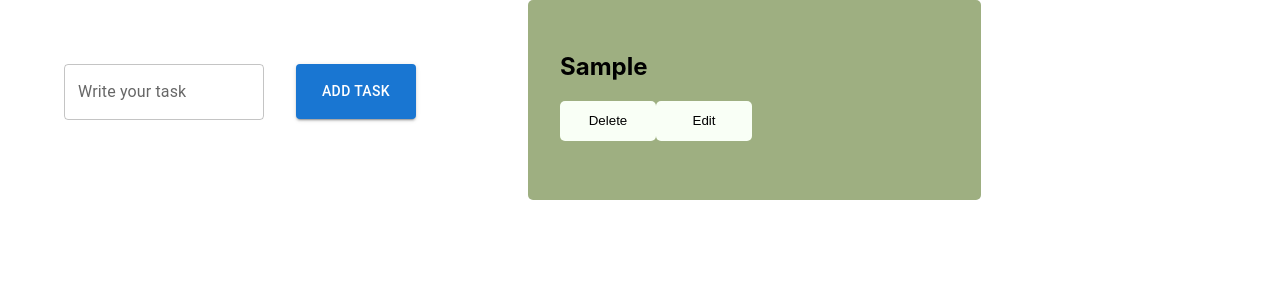
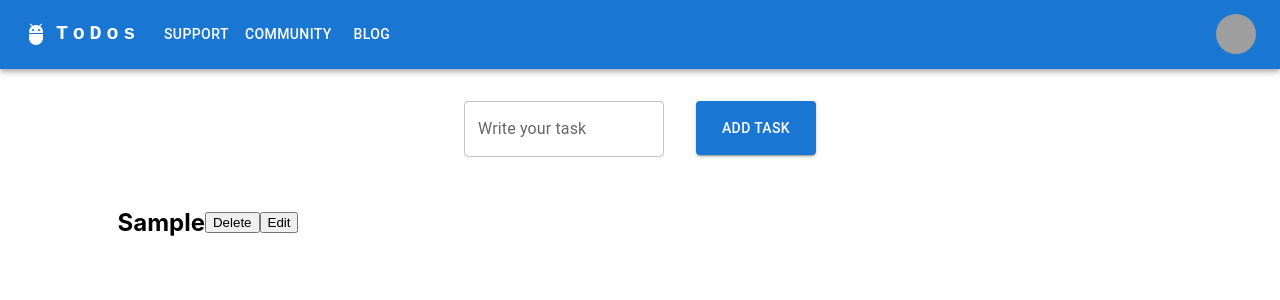
Before and after one commit to Julu1994/React-testing, a React (Create React App) app: page / in a window 1280 px wide. Both pictures are taken after typing "Sample" into the empty fields and a click on the button "ADD TASK". Shown: the top 300 px of the page. Built offline with nearby package versions, Linux system fonts and the light colour scheme; grey boxes are pictures that could not be loaded.

Commit message:
Using MUI AppBar as header

```diff
--- a/package.json
+++ b/package.json
@@ -5,6 +5,7 @@
   "dependencies": {
     "@emotion/react": "^11.9.3",
     "@emotion/styled": "^11.9.3",
+    "@mui/icons-material": "^5.8.4",
     "@mui/material": "^5.9.1",
     "@reduxjs/toolkit": "^1.8.3",
     "@testing-library/jest-dom": "^5.16.4",
--- a/src/Components/header.js
+++ b/src/Components/header.js
@@ -0,0 +1,184 @@
+import * as React from "react";
+import {
+    AppBar,
+    Box,
+    Toolbar,
+    IconButton,
+    Typography,
+    Menu,
+    Container,
+    MenuItem,
+    Avatar,
+    Button,
+    Tooltip,
+} from "@mui/material";
+import AdbIcon from "@mui/icons-material/Adb";
+import MenuIcon from "@mui/icons-material/Menu";
+
+const pages = ["Support", "Community", "Blog"];
+const settings = ["Profile", "Account", "Dashboard", "Logout"];
+
+const ResponsiveAppBar = () => {
+    const [anchorElNav, setAnchorElNav] = React.useState(null);
+    const [anchorElUser, setAnchorElUser] = React.useState(null);
+
+    const handleOpenNavMenu = (event) => {
+        setAnchorElNav(event.currentTarget);
+    };
+    const handleOpenUserMenu = (event) => {
+        setAnchorElUser(event.currentTarget);
+    };
+
+    const handleCloseNavMenu = () => {
+        setAnchorElNav(null);
+    };
+
+    const handleCloseUserMenu = () => {
+        setAnchorElUser(null);
+    };
+
+    return (
+        <AppBar position="static">
+            <Container maxWidth="xl">
+                <Toolbar disableGutters>
+                    <AdbIcon
+                        sx={{ display: { xs: "none", md: "flex" }, mr: 1 }}
+                    />
+                    <Typography
+                        variant="h6"
+                        noWrap
+                        component="a"
+                        href="/"
+                        sx={{
+                            mr: 2,
+                            display: { xs: "none", md: "flex" },
+                            fontFamily: "monospace",
+                            fontWeight: 700,
+                            letterSpacing: ".3rem",
+                            color: "inherit",
+                            textDecoration: "none",
+                        }}>
+                        ToDos
+                    </Typography>
+
+                    <Box
+                        sx={{
+                            flexGrow: 1,
+                            display: { xs: "flex", md: "none" },
+                        }}>
+                        <IconButton
+                            size="large"
+                            aria-label="account of current user"
+                            aria-controls="menu-appbar"
+                            aria-haspopup="true"
+                            onClick={handleOpenNavMenu}
+                            color="inherit">
+                            <MenuIcon />
+                        </IconButton>
+                        <Menu
+                            id="menu-appbar"
+                            anchorEl={anchorElNav}
+                            anchorOrigin={{
+                                vertical: "bottom",
+                                horizontal: "left",
+                            }}
+                            keepMounted
+                            transformOrigin={{
+                                vertical: "top",
+                                horizontal: "left",
+                            }}
+                            open={Boolean(anchorElNav)}
+                            onClose={handleCloseNavMenu}
+                            sx={{
+                                display: { xs: "block", md: "none" },
+                            }}>
+                            {pages.map((page) => (
+                                <MenuItem
+                                    key={page}
+                                    onClick={handleCloseNavMenu}>
+                                    <Typography textAlign="center">
+                                        {page}
+                                    </Typography>
+                                </MenuItem>
+                            ))}
+                        </Menu>
+                    </Box>
+                    <AdbIcon
+                        sx={{ display: { xs: "flex", md: "none" }, mr: 1 }}
+                    />
+                    <Typography
+                        variant="h5"
+                        noWrap
+                        component="a"
+                        href=""
+                        sx={{
+                            mr: 2,
+                            display: { xs: "flex", md: "none" },
+                            flexGrow: 1,
+                            fontFamily: "monospace",
+                            fontWeight: 700,
+                            letterSpacing: ".3rem",
+                            color: "inherit",
+                            textDecoration: "none",
+                        }}>
+                        L
+                    </Typography>
+                    <Box
+                        sx={{
+                            flexGrow: 1,
+                            display: { xs: "none", md: "flex" },
+                        }}>
+                        {pages.map((page) => (
+                            <Button
+                                key={page}
+                                onClick={handleCloseNavMenu}
+                                sx={{
+                                    my: 2,
+                                    color: "white",
+                                    display: "block",
+                                }}>
+                                {page}
+                            </Button>
+                        ))}
+                    </Box>
+
+                    <Box sx={{ flexGrow: 0 }}>
+                        <Tooltip title="Open settings">
+                            <IconButton
+                                onClick={handleOpenUserMenu}
+                                sx={{ p: 0 }}>
+                                <Avatar alt="Mahamudur Jewel" src="none" />
+                            </IconButton>
+                        </Tooltip>
+                        <Menu
+                            sx={{ mt: "45px" }}
+                            id="menu-appbar"
+                            anchorEl={anchorElUser}
+                            anchorOrigin={{
+                                vertical: "top",
+                                horizontal: "right",
+                            }}
+                            keepMounted
+                            transformOrigin={{
+                                vertical: "top",
+                                horizontal: "right",
+                            }}
+                            open={Boolean(anchorElUser)}
+                            onClose={handleCloseUserMenu}>
+                            {settings.map((setting) => (
+                                <MenuItem
+                                    key={setting}
+                                    onClick={handleCloseUserMenu}>
+                                    <Typography textAlign="center">
+                                        {setting}
+                                    </Typography>
+                                </MenuItem>
+                            ))}
+                        </Menu>
+                    </Box>
+                </Toolbar>
+            </Container>
+        </AppBar>
+    );
+};
+export default ResponsiveAppBar;
--- a/src/Components/templet.css
+++ /dev/null
@@ -1,15 +0,0 @@
-.task-list {
-    margin-top: 1rem;
-    margin-left: 2rem;
-    padding: 2rem;
-    background-color: rgb(158, 175, 129);
-    width: 30%;
-    border-radius: 5px;
-}
-.btn {
-    width: 6rem;
-    height: 2.5rem;
-    background-color: rgb(249, 255, 246);
-    border: none;
-    border-radius: 5px;
-}
--- a/src/Components/templet.js
+++ b/src/Components/templet.js
@@ -1,5 +1,5 @@
 import React from "react";
-import "./templet.css";
+import { Grid } from "@mui/material";
 
 function Templet(props) {
     const { task, click, edit } = props;
@@ -13,7 +13,15 @@ function Templet(props) {
     };
 
     return (
-        <div className="task-list">
+        <Grid
+            item
+            xs={12}
+            sm={6}
+            lg={4}
+            container
+            direction="row"
+            justifyContent="center"
+            alignItems="center">
             <h2>{task.element}</h2>
             <button onClick={removeHandler} className="btn">
                 Delete
@@ -21,7 +29,7 @@ function Templet(props) {
             <button onClick={editHandling} className="btn">
                 Edit
             </button>
-        </div>
+        </Grid>
     );
 }
 
--- a/src/Components/third.css
+++ b/src/Components/third.css
@@ -1,4 +1,3 @@
 .form {
-    margin: 4rem;
     text-align: center;
 }
--- a/src/Components/third.js
+++ b/src/Components/third.js
@@ -2,6 +2,7 @@ import "./third.css";
 import React, { useState } from "react";
 import Templet from "./templet";
 import { TextField, Button, Box, Grid } from "@mui/material/";
+import ResponsiveAppBar from "./header";
 
 function TaskThird() {
     const [task, setTask] = useState("");
@@ -52,6 +53,10 @@ function TaskThird() {
     return (
         <Box sx={{ flexGrow: 1 }}>
             <Grid container spacing={2}>
+                <Grid item xs={12}>
+                    <ResponsiveAppBar />
+                </Grid>
+                <Grid item xs={12}>
                     {!edit && (
                         <div>
                             <form className="form" onSubmit={taskHandler}>
@@ -106,7 +111,7 @@ function TaskThird() {
                             </form>
                         </div>
                     )}
-
+                </Grid>
                 {taskList.map((item) => (
                     <Templet
                         key={item.id}
```
Also changed, not shown: src/Components/Resources/profile.png (added), src/store/index.js (added), 1 other file (tests, documents, lock files or other folders). Lines whose indentation alone changed are shown as unchanged.
